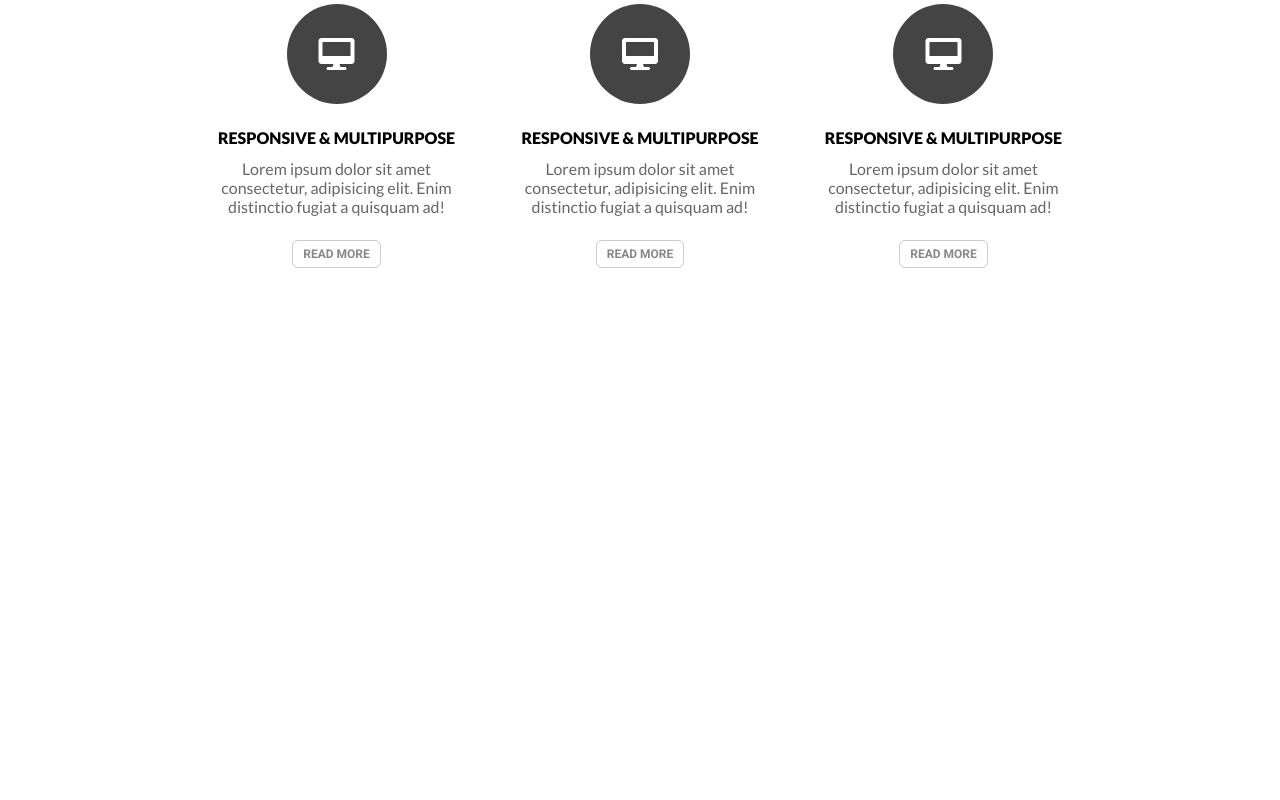
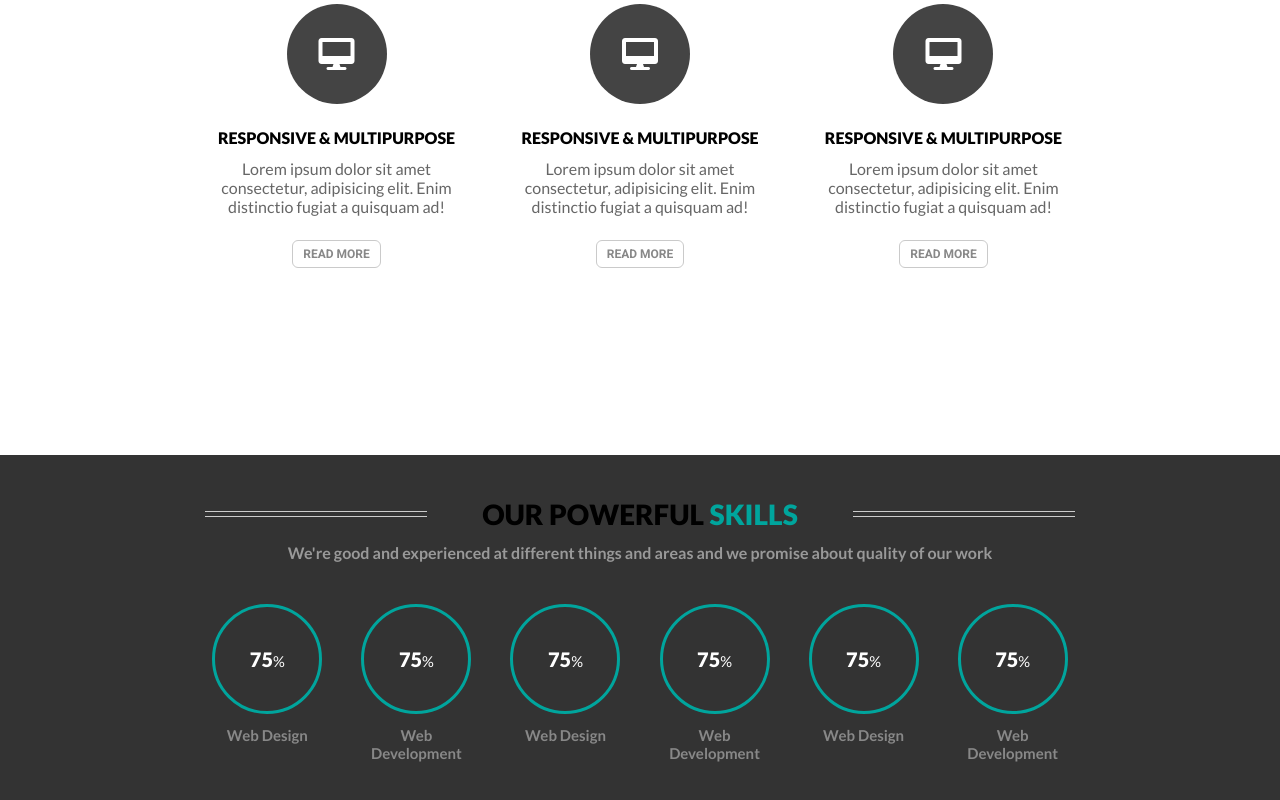
Before and after one commit to sooyongjie/growthops-assessment, a React (Create React App) app: page / in a window 1280 px wide. Shown: the part 1020-1820 px from the top of the page. Before the commit the page ends 1475 px from the top, so only its background shows below. Built offline with nearby package versions, Linux system fonts and the light colour scheme.

Commit message:
Added skills section

```diff
--- /dev/null
+++ b/src/components/Skills.js
@@ -0,0 +1,62 @@
+import React from 'react'
+
+function Skills() {
+    return (
+        <div className="skills-container container">
+            <div className="heading">
+                <div className="title">
+                    <div className="lines">
+                        <div className=""></div>
+                        <div className=""></div>
+                    </div>
+                    <h2>OUR POWERFUL <span>SKILLS</span></h2>
+                    <div className="lines">
+                        <div className=""></div>
+                        <div className=""></div>
+                    </div>
+                </div>
+                <p className="subtitle">We're good and experienced at different things and areas and we promise about quality of our work</p>
+            </div>
+            <div className="skills">
+                <div className="skill">
+                    <div className="skill-percentage">
+                        <p>75<span>%</span></p>
+                    </div>
+                    <div className="skill-name">Web Design</div>
+                </div>
+                <div className="skill">
+                    <div className="skill-percentage">
+                        <p>75<span>%</span></p>
+                    </div>
+                    <div className="skill-name">Web Development</div>
+                </div>
+                <div className="skill">
+                    <div className="skill-percentage">
+                        <p>75<span>%</span></p>
+                    </div>
+                    <div className="skill-name">Web Design</div>
+                </div>
+                <div className="skill">
+                    <div className="skill-percentage">
+                        <p>75<span>%</span></p>
+                    </div>
+                    <div className="skill-name">Web Development</div>
+                </div>
+                <div className="skill">
+                    <div className="skill-percentage">
+                        <p>75<span>%</span></p>
+                    </div>
+                    <div className="skill-name">Web Design</div>
+                </div>
+                <div className="skill">
+                    <div className="skill-percentage">
+                        <p>75<span>%</span></p>
+                    </div>
+                    <div className="skill-name">Web Development</div>
+                </div>
+            </div>
+        </div>
+    )
+}
+
+export default Skills
--- /dev/null
+++ b/src/css/_skills.scss
@@ -0,0 +1,41 @@
+.skills-container {
+  background: #333;
+}
+
+.skills {
+  padding-bottom: 40px;
+  display: flex;
+  justify-content: center;
+  column-gap: 24px;
+  .skill {
+    display: flex;
+    flex-direction: column;
+    align-items: center;
+    width: 140px;
+    .skill-percentage {
+      height: 110px;
+      width: 110px;
+      margin-bottom: 12px;
+      display: flex;
+      justify-content: center;
+      align-items: center;
+      border: 3px solid $turquoise;
+      border-radius: 50%;
+      p {
+        font-weight: 800;
+        color: white;
+        font-size: 20px;
+      }
+      span {
+        font-size: 15px;
+        font-weight: 500;
+      }
+    }
+    .skill-name {
+      color: #888;
+      font-weight: 700;
+      text-align: center;
+      font-size: 15px;
+    }
+  }
+}
--- a/src/css/style.css
+++ b/src/css/style.css
@@ -39,64 +39,21 @@ nav i {
 
 .services {
   height: 600px;
-  font-family: "Lato", sans-serif;
 }
 
-.services .heading {
-  margin-bottom: 42px;
-  display: flex;
-  flex-direction: column;
-  row-gap: 12px;
-}
-
-.services .heading .title {
-  display: grid;
-  grid-template-columns: 0.4fr auto 0.4fr;
-  justify-content: space-between;
-  align-items: center;
-  margin-top: 42px;
-}
-
-.services .heading .title h2 {
-  font-size: 28px;
-  font-weight: 900;
-}
-
-.services .heading .title h2 span {
-  color: #00a59d;
-}
-
-.services .heading .title .lines {
-  display: flex;
-  row-gap: 4px;
-  flex-direction: column;
-}
-
-.services .heading .title .lines div {
-  width: 100%;
-  height: 1px;
-  background: #ccc;
-}
-
-.services .heading .subtitle {
-  color: #999;
-  font-weight: 600;
-  align-self: center;
-}
-
-.services .feature-list {
+.feature-list {
   display: flex;
   column-gap: 40px;
 }
 
-.services .feature {
+.feature {
   display: flex;
   flex-direction: column;
   align-items: center;
   text-align: center;
 }
 
-.services .feature .feature-icon {
+.feature .feature-icon {
   height: 100px;
   width: 100px;
   margin-bottom: 24px;
@@ -107,22 +64,22 @@ nav i {
   border-radius: 50%;
 }
 
-.services .feature .feature-icon i {
+.feature .feature-icon i {
   color: white;
   font-size: 32px;
 }
 
-.services .feature .feature-name {
+.feature .feature-name {
   margin-bottom: 12px;
   font-weight: 900;
 }
 
-.services .feature .feature-desc {
+.feature .feature-desc {
   margin-bottom: 24px;
   color: #666;
 }
 
-.services .feature button {
+.feature button {
   padding: 6px 10px;
   color: #888;
   border: 1px solid #cacaca;
@@ -130,6 +87,53 @@ nav i {
   font-family: "Roboto", sans-serif;
   font-size: 12px;
   font-weight: 600;
+}
+
+.skills-container {
+  background: #333;
+}
+
+.skills {
+  padding-bottom: 40px;
+  display: flex;
+  justify-content: center;
+  column-gap: 24px;
+}
+
+.skills .skill {
+  display: flex;
+  flex-direction: column;
+  align-items: center;
+  width: 140px;
+}
+
+.skills .skill .skill-percentage {
+  height: 110px;
+  width: 110px;
+  margin-bottom: 12px;
+  display: flex;
+  justify-content: center;
+  align-items: center;
+  border: 3px solid #00a59d;
+  border-radius: 50%;
+}
+
+.skills .skill .skill-percentage p {
+  font-weight: 800;
+  color: white;
+  font-size: 20px;
+}
+
+.skills .skill .skill-percentage span {
+  font-size: 15px;
+  font-weight: 500;
+}
+
+.skills .skill .skill-name {
+  color: #888;
+  font-weight: 700;
+  text-align: center;
+  font-size: 15px;
 }
 
 * {
@@ -147,6 +151,49 @@ input {
 
 .container {
   padding: 0px 16%;
+  font-family: "Lato", sans-serif;
+}
+
+.heading {
+  margin-bottom: 42px;
+  display: flex;
+  flex-direction: column;
+  row-gap: 12px;
+}
+
+.heading .title {
+  display: grid;
+  grid-template-columns: 0.4fr auto 0.4fr;
+  justify-content: space-between;
+  align-items: center;
+  margin-top: 42px;
+}
+
+.heading .title h2 {
+  font-size: 28px;
+  font-weight: 900;
+}
+
+.heading .title h2 span {
+  color: #00a59d;
+}
+
+.heading .title .lines {
+  display: flex;
+  row-gap: 4px;
+  flex-direction: column;
+}
+
+.heading .title .lines div {
+  width: 100%;
+  height: 1px;
+  background: #ccc;
+}
+
+.heading .subtitle {
+  color: #999;
+  font-weight: 600;
+  align-self: center;
 }
 
 .welcome {
--- a/src/index.js
+++ b/src/index.js
@@ -4,6 +4,7 @@ import App from './components/App';
 import Welcome from './components/Welcome';
 import Nav from './components/Nav';
 import Services from './components/Services';
+import Skills from './components/Skills';
 
 ReactDOM.render(
   <React.StrictMode>
@@ -11,6 +12,7 @@ ReactDOM.render(
     <Welcome />
     <Nav />
     <Services />
+    <Skills />
   </React.StrictMode>,
   document.getElementById('root')
 );
```
Also changed, not shown: 1 other file (tests, documents, lock files or other folders).
